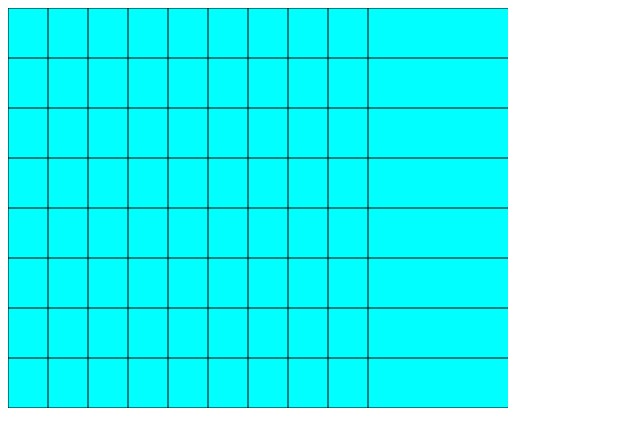
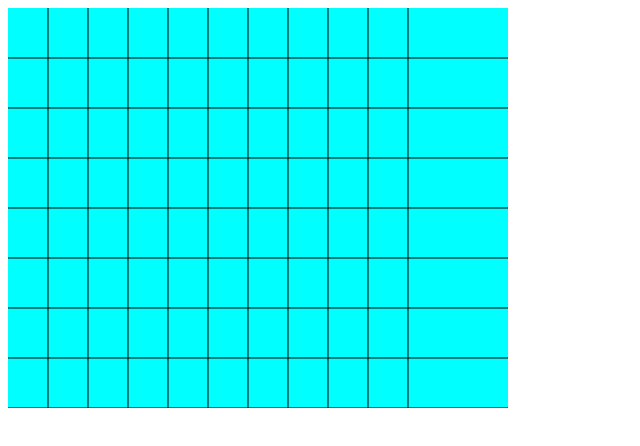
Before and after one commit to Peymer/life, a website: page test-canvas.html in a window 1280 px wide. Shown: the whole page, without its empty margins (0-640 px from the left). Drawn offline with Linux system fonts and the light colour scheme.

Commit message:
modified:   index.js 	modified:   test-canvas.html

```diff
--- a/test-canvas.html
+++ b/test-canvas.html
@@ -22,13 +22,13 @@
             ctx.beginPath();
 
             for (let i = 0; i < sizeX; i++) {
-                ctx.moveTo(i * lenY, 0);
-                ctx.lineTo(i * lenY, canvas.height);
+                ctx.moveTo((i + 1) * lenY, 0);
+                ctx.lineTo((i + 1) * lenY, canvas.height);
                 // ctx.stroke();
             }
             for (let j = 0; j < sizeY; j++) {
-                ctx.moveTo(0, j * lenX);
-                ctx.lineTo(canvas.width, j * lenX);
+                ctx.moveTo(0, (j + 1) * lenX);
+                ctx.lineTo(canvas.width, (j + 1) * lenX);
                 // ctx.stroke();
             }
             ctx.stroke();
```
Also changed, not shown: index.js (+4 -4 lines).
